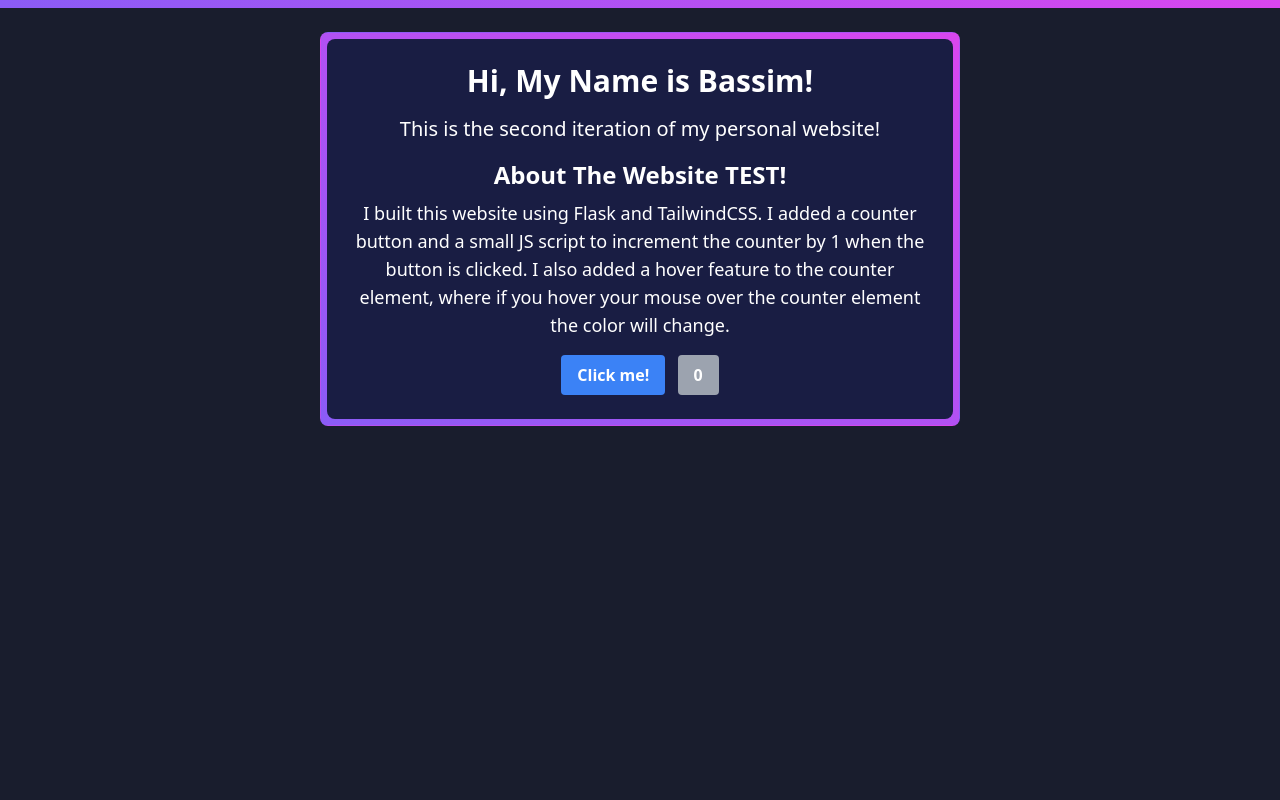
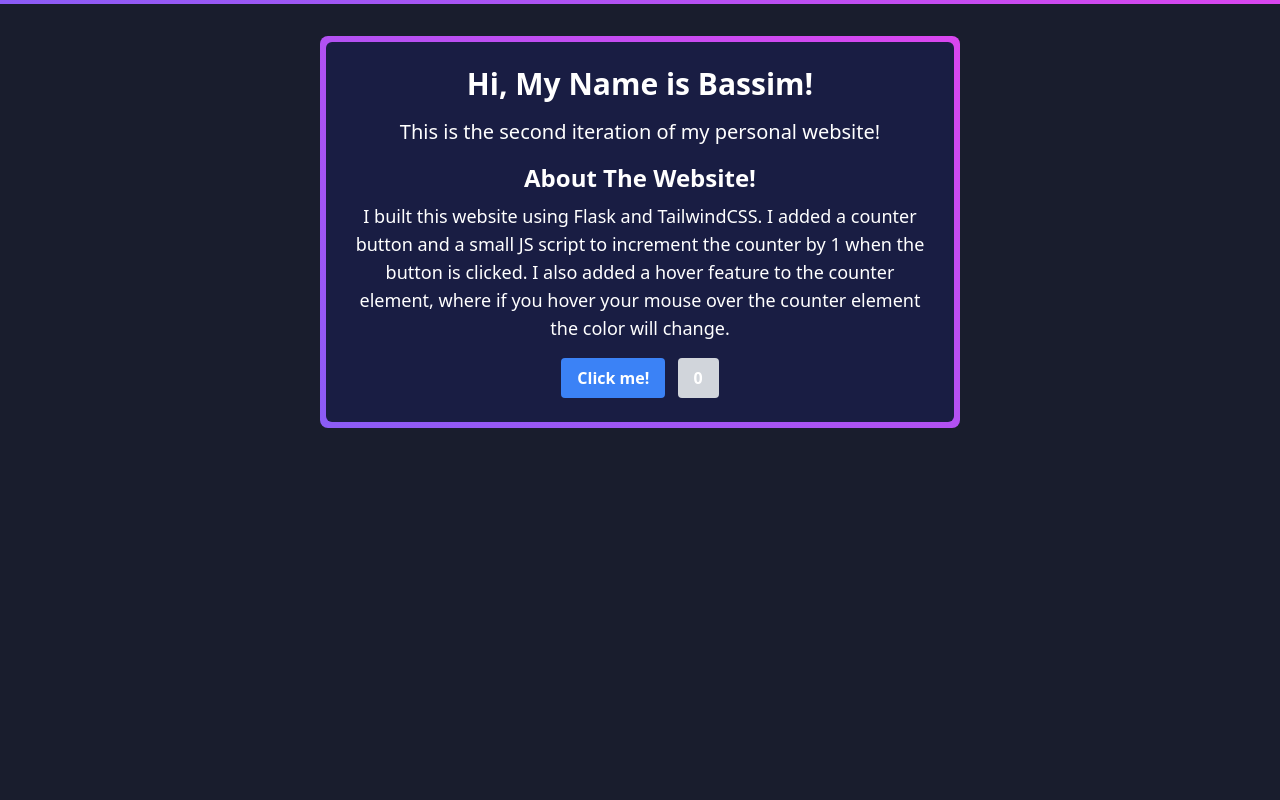
Before and after one commit to AVGVSTVS96/flaskWebsite, a Flask app: page / in a window 1280 px wide. Run offline with Flask 2, Linux system fonts and the light colour scheme; style sheets or scripts are compiled from the project's sources.

Commit message:
Optimized and sanitized

```diff
--- a/templates/index.html
+++ b/templates/index.html
@@ -9,28 +9,20 @@
         with Python, Flask, GPT-4, ChatGPT, Tailwind CSS, Cybersecurity, and Fraud Prevention">
     <link rel="stylesheet" href="{{ url_for('static', filename='output.css') }}">
   </head>
-  <body class="bg-mycustom-200 text-white">
-    <div class="h-2 bg-gradient-to-r from-violet-500 to-fuchsia-500 fixed top-0 left-0 right-0"></div>
-    <div class="container mx-auto px-4 py-8 text-center max-w-2xl">
-      <div class="p-1.5 border border-transparent bg-gradient-to-tr from-violet-500 to-fuchsia-500 rounded-lg">
-        <div class="content bg-mycustom-100 p-6 rounded-lg">
-          <h1 class="text-3xl font-bold mb-4">Hi, My Name is Bassim!</h1>
-          <p class="text-xl mb-4">This is the second iteration of my personal website!</p>
-          <h2 class="text-2xl font-bold mt-4 mb-2">About The Website TEST!</h2>
-          <p class="text-lg mb-4">I built this website using Flask and TailwindCSS. I added a counter button and
-            a small JS script to increment the counter by 1 when the button is clicked. I also added
-            a hover feature to the counter element, where if you hover your mouse over the counter
-            element the color will change.
-          </p>
-          <button id="click-me" class="bg-blue-500 hover:bg-blue-700 font-bold py-2 px-4 rounded">
-            Click me!
-          </button>
-          <span id="counter-display" class="inline-block bg-gray-400 hover:bg-slate-600 font-bold border-gray-50 px-4 py-2 ml-2 rounded text-center">
-            0
-          </span>
+  <body class="h-screen w-screen bg-mycustom-200">
+    <div class="h-1 bg-gradient-to-r from-violet-500 to-fuchsia-500"></div>
+    <div class="mx-auto max-w-2xl px-4 py-8 text-center text-white">
+      <div class="rounded-lg bg-gradient-to-tr from-violet-500 to-fuchsia-500 p-1.5">
+        <div class="content rounded-md bg-mycustom-100 p-6">
+          <h1 class="mb-4 text-3xl font-bold">Hi, My Name is Bassim!</h1>
+          <p class="mb-4 text-xl">This is the second iteration of my personal website!</p>
+          <h2 class="mt-4 mb-2 text-2xl font-bold">About The Website!</h2>
+          <p class="mb-4 text-lg">I built this website using Flask and TailwindCSS. I added a counter button and a small JS script to increment the counter by 1 when the button is clicked. I also added a hover feature to the counter element, where if you hover your mouse over the counter element the color will change.</p>
+          <button id="click-me" class="rounded bg-blue-500 py-2 px-4 font-bold text-white hover:bg-blue-700">Click me!</button>
+          <span id="counter-display" class="ml-2 inline-block rounded border-gray-50 bg-gray-300 px-4 py-2 text-center font-bold hover:bg-blue-400"> 0 </span>
         </div>
       </div>
-    </div>
+    </body>
     <script>
       document.addEventListener('DOMContentLoaded', () => {
         const button = document.getElementById('click-me');
```
